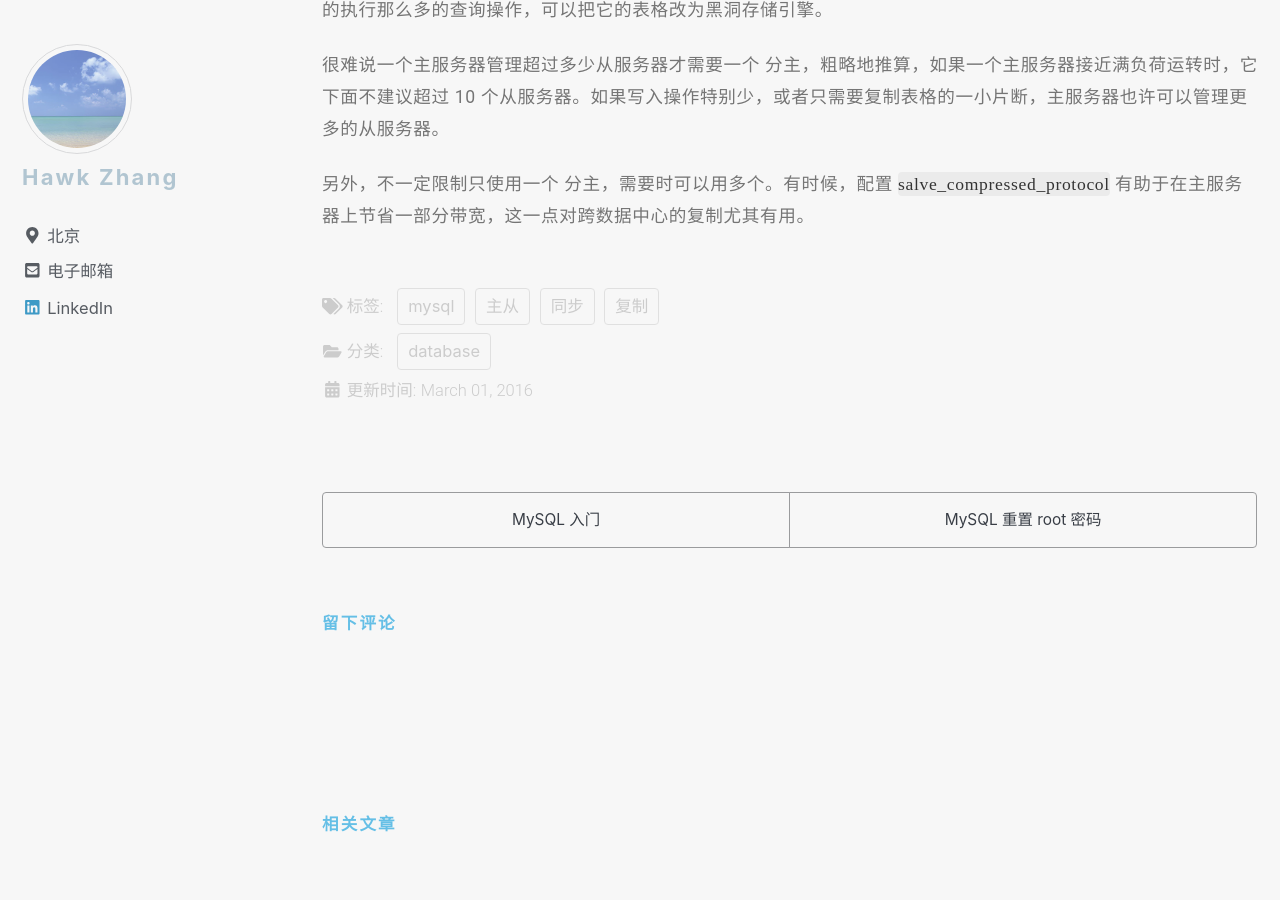
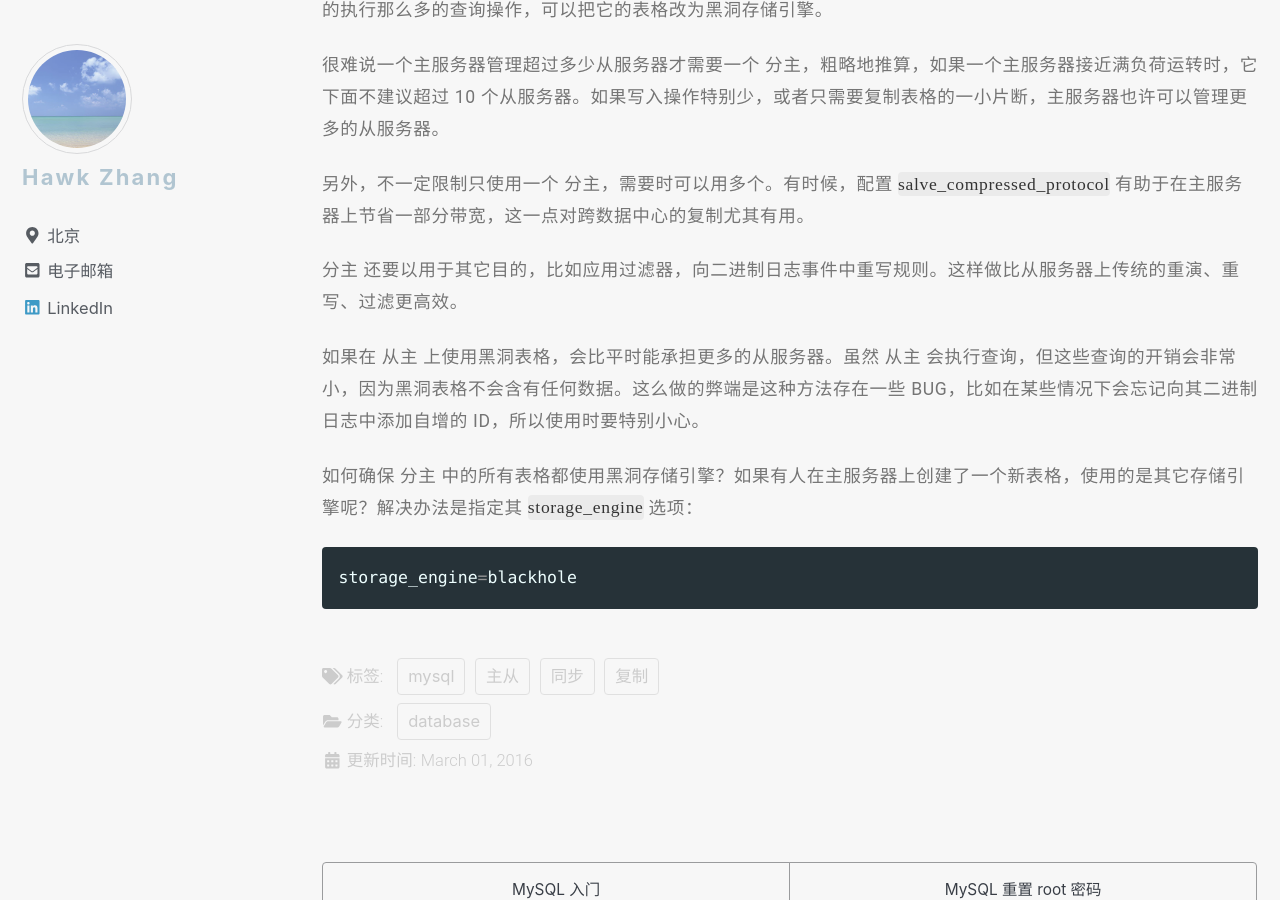
Before and after one commit to narru888/linotes_note, a Jekyll site: the page built from _posts/mysql/2016-03-01-master.slave.md, in a window 1280 px wide and 900 px high, scrolled down 35139 px. Built offline with Jekyll 4.4.1, drawn with Linux system fonts in a browser that asks for light colours; nearby versions of some CDN libraries; a script that is not in the unit is left out; comment, search, counter and statistics services are not loaded.

Commit message:
update on 2018-08-13 17:00:01 CST

````diff
--- a/_posts/mysql/2016-03-01-master.slave.md
+++ b/_posts/mysql/2016-03-01-master.slave.md
@@ -1093,3 +1093,13 @@ MySQL 不支持多源复制：即一个 从 上面有多个 主 的拓扑。
 很难说一个主服务器管理超过多少从服务器才需要一个 分主，粗略地推算，如果一个主服务器接近满负荷运转时，它下面不建议超过 10 个从服务器。如果写入操作特别少，或者只需要复制表格的一小片断，主服务器也许可以管理更多的从服务器。
 
 另外，不一定限制只使用一个 分主，需要时可以用多个。有时候，配置 `salve_compressed_protocol` 有助于在主服务器上节省一部分带宽，这一点对跨数据中心的复制尤其有用。
+
+分主 还要以用于其它目的，比如应用过滤器，向二进制日志事件中重写规则。这样做比从服务器上传统的重演、重写、过滤更高效。
+
+如果在 从主 上使用黑洞表格，会比平时能承担更多的从服务器。虽然 从主 会执行查询，但这些查询的开销会非常小，因为黑洞表格不会含有任何数据。这么做的弊端是这种方法存在一些 BUG，比如在某些情况下会忘记向其二进制日志中添加自增的 ID，所以使用时要特别小心。
+
+如何确保 分主 中的所有表格都使用黑洞存储引擎？如果有人在主服务器上创建了一个新表格，使用的是其它存储引擎呢？解决办法是指定其 `storage_engine` 选项：
+
+```conf
+storage_engine=blackhole
+```
````
